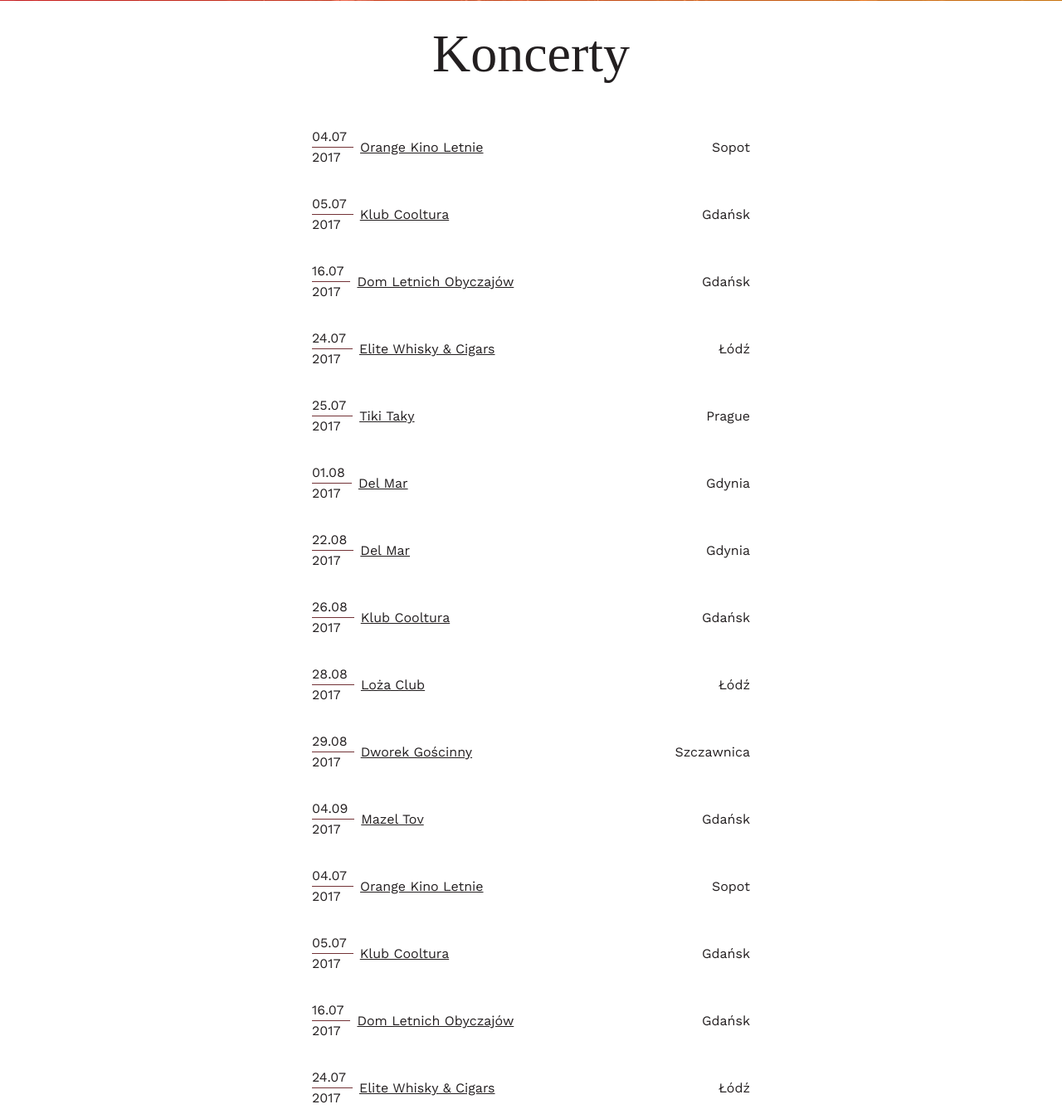
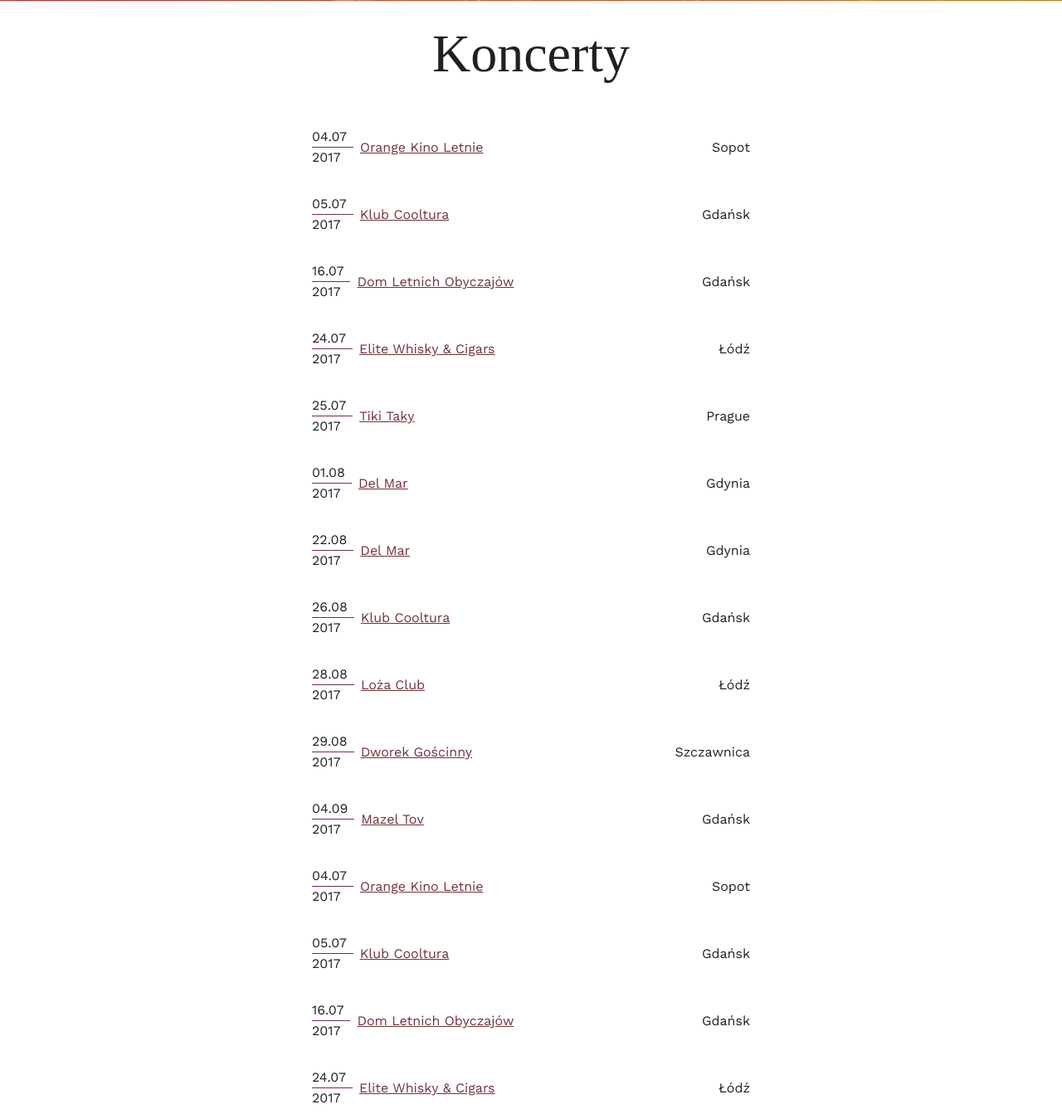
Before and after one commit to mareksl/majestic, a PHP site: page / in a window 1280 px wide. Shown: the part 3151-4494 px from the top of the page at 83% size. Run offline with PHP 8.4, Linux system fonts and the light colour scheme; some web fonts are replaced.

Commit message:
contrast

```diff
--- a/css/main.css
+++ b/css/main.css
@@ -275,7 +275,7 @@ small {
 a {
   transition: .4s;
   text-decoration: underline;
-  color: #231f20; }
+  color: #733236; }
   a:hover {
     color: #853109;
     text-shadow: 0 0.2rem 0.2rem #ffcb04; }
@@ -501,7 +501,7 @@ section.row {
     margin-bottom: 1rem;
     padding: .5rem;
     transition: .4s;
-    background-color: rgba(255, 255, 255, 0.5);
+    background-color: #fff;
     justify-content: space-between;
     align-items: center;
     flex-wrap: nowrap; }
--- a/css/main.scss
+++ b/css/main.scss
@@ -306,7 +306,7 @@ section.row {
     margin-bottom: 1rem;
     padding: .5rem;
     transition: .4s;
-    background-color: rgba($primary-color-light, .5);
+    background-color: $primary-color-light;
     justify-content: space-between;
     align-items: center;
     flex-wrap: nowrap;
--- a/css/typography.scss
+++ b/css/typography.scss
@@ -65,7 +65,7 @@ small {
 a {
 	transition: .4s;
 	text-decoration: underline;
-	color: $primary-color-dark;
+	color: $accent-color-dark;
 
 	&:hover {
 		color: $primary-color;
```
Also changed, not shown: 1 other file.
